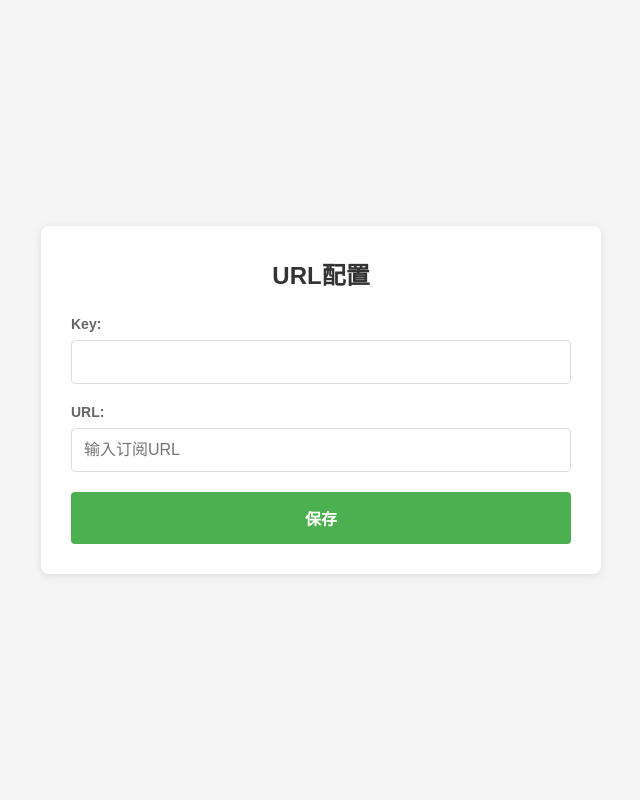
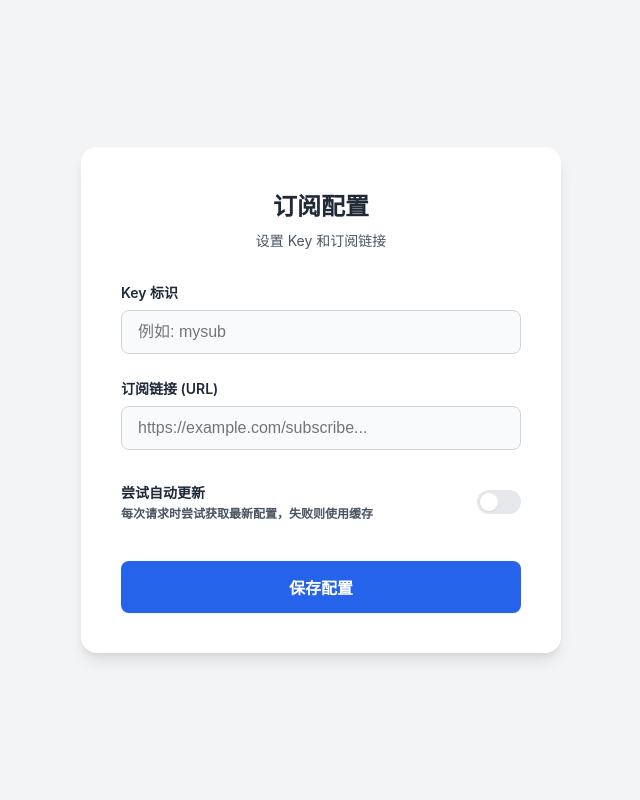
Before and after one commit to liuzhenghang/gfw-proxy-help, a Flask app: page /input in a window 1280 px wide. Shown: the whole page, without its empty margins (319-959 px from the left). Run offline with Flask 3, Linux system fonts and the light colour scheme.

Commit message:
feat(ui): 增加自动更新订阅配置选项及样式优化

```diff
--- a/app.py
+++ b/app.py
@@ -329,6 +329,7 @@ def input_page():
         key = request.form.get('key')
         url = request.form.get('url')
         response_json = request.form.get('response_json', '').lower() == 'true'
+        try_update = request.form.get('try_update', '').lower() == 'true'
 
         if not key or not url:
             if response_json:
@@ -354,7 +355,8 @@ def input_page():
                 'url': url,
                 'yaml_content': yaml_content,
                 'subscription_userinfo': subscription_userinfo,
-                'cached_time': datetime.now().isoformat()
+                'cached_time': datetime.now().isoformat(),
+                'try_update': try_update
             }
 
             set_storage_item(key, cache_data)
--- a/templates/input.html
+++ b/templates/input.html
@@ -1,125 +1,240 @@
 <!DOCTYPE html>
-<html>
+<html lang="zh-CN">
 <head>
     <meta charset="UTF-8">
     <meta name="viewport" content="width=device-width, initial-scale=1.0">
-    <title>URL配置</title>
+    <title>Clash Proxy - 订阅配置</title>
     <style>
+        :root {
+            --primary-color: #2563eb;
+            --primary-hover: #1d4ed8;
+            --bg-color: #f3f4f6;
+            --card-bg: #ffffff;
+            --text-color: #1f2937;
+            --text-secondary: #4b5563;
+            --border-color: #d1d5db;
+            --shadow: 0 10px 15px -3px rgba(0, 0, 0, 0.1), 0 4px 6px -2px rgba(0, 0, 0, 0.05);
+        }
+
         * {
             margin: 0;
             padding: 0;
             box-sizing: border-box;
         }
+
         body {
-            font-family: Arial, sans-serif;
-            max-width: 600px;
-            margin: 0 auto;
-            padding: 20px;
-            background-color: #f5f5f5;
+            font-family: -apple-system, BlinkMacSystemFont, "Segoe UI", Roboto, "Helvetica Neue", Arial, sans-serif;
+            background-color: var(--bg-color);
+            color: var(--text-color);
             min-height: 100vh;
             display: flex;
             align-items: center;
             justify-content: center;
+            padding: 20px;
         }
+
         .container {
-            background: white;
-            padding: 30px;
-            border-radius: 8px;
-            box-shadow: 0 2px 10px rgba(0,0,0,0.1);
+            background: var(--card-bg);
+            padding: 2.5rem;
+            border-radius: 1rem;
+            box-shadow: var(--shadow);
             width: 100%;
+            max-width: 480px;
         }
-        h1 {
-            color: #333;
+
+        .header {
             text-align: center;
-            margin-bottom: 25px;
-            font-size: 24px;
+            margin-bottom: 2rem;
         }
+
+        .header h1 {
+            font-size: 1.5rem;
+            font-weight: 700;
+            color: var(--text-color);
+            margin-bottom: 0.5rem;
+        }
+
+        .header p {
+            color: var(--text-secondary);
+            font-size: 0.875rem;
+        }
+
         .form-group {
-            margin-bottom: 20px;
+            margin-bottom: 1.5rem;
         }
+
         label {
             display: block;
-            margin-bottom: 8px;
-            color: #666;
-            font-weight: bold;
-            font-size: 14px;
+            margin-bottom: 0.5rem;
+            color: var(--text-color);
+            font-size: 0.875rem;
+            font-weight: 600;
         }
+
+        .input-wrapper {
+            position: relative;
+        }
+
         input[type="text"] {
             width: 100%;
-            padding: 12px;
-            border: 1px solid #ddd;
-            border-radius: 4px;
-            box-sizing: border-box;
-            font-size: 16px;
-            -webkit-appearance: none;
+            padding: 0.75rem 1rem;
+            border: 1px solid var(--border-color);
+            border-radius: 0.5rem;
+            font-size: 1rem;
+            transition: all 0.2s ease;
+            background-color: #f9fafb;
+            color: var(--text-color);
         }
+
         input[type="text"]:focus {
             outline: none;
-            border-color: #4CAF50;
+            border-color: var(--primary-color);
+            background-color: #ffffff;
+            box-shadow: 0 0 0 3px rgba(37, 99, 235, 0.1);
         }
+
+        /* Toggle Switch Styles */
+        .switch-group {
+            display: flex;
+            align-items: center;
+            justify-content: space-between;
+            margin-bottom: 2rem;
+            padding: 0.5rem 0;
+            cursor: pointer;
+        }
+
+        .switch-info {
+            display: flex;
+            flex-direction: column;
+        }
+
+        .switch-title {
+            font-weight: 600;
+            font-size: 0.875rem;
+            color: var(--text-color);
+        }
+
+        .switch-desc {
+            font-size: 0.75rem;
+            color: var(--text-secondary);
+            margin-top: 0.125rem;
+        }
+
+        .switch {
+            position: relative;
+            display: inline-block;
+            width: 44px;
+            height: 24px;
+            flex-shrink: 0;
+        }
+
+        .switch input {
+            opacity: 0;
+            width: 0;
+            height: 0;
+        }
+
+        .slider {
+            position: absolute;
+            cursor: pointer;
+            top: 0;
+            left: 0;
+            right: 0;
+            bottom: 0;
+            background-color: #e5e7eb;
+            transition: .3s;
+            border-radius: 24px;
+        }
+
+        .slider:before {
+            position: absolute;
+            content: "";
+            height: 18px;
+            width: 18px;
+            left: 3px;
+            bottom: 3px;
+            background-color: white;
+            transition: .3s;
+            border-radius: 50%;
+            box-shadow: 0 1px 2px 0 rgba(0, 0, 0, 0.05);
+        }
+
+        input:checked + .slider {
+            background-color: var(--primary-color);
+        }
+
+        input:focus + .slider {
+            box-shadow: 0 0 0 2px rgba(37, 99, 235, 0.2);
+        }
+
+        input:checked + .slider:before {
+            transform: translateX(20px);
+        }
+
         button {
             width: 100%;
-            padding: 14px;
-            background-color: #4CAF50;
+            padding: 0.875rem;
+            background-color: var(--primary-color);
             color: white;
             border: none;
-            border-radius: 4px;
+            border-radius: 0.5rem;
             cursor: pointer;
-            font-size: 16px;
-            font-weight: bold;
-            -webkit-appearance: none;
-            touch-action: manipulation;
-        }
-        button:hover {
-            background-color: #45a049;
-        }
-        button:active {
-            background-color: #3d8b40;
+            font-size: 1rem;
+            font-weight: 600;
+            transition: all 0.2s;
+            box-shadow: 0 1px 2px 0 rgba(0, 0, 0, 0.05);
         }
 
-        @media (max-width: 768px) {
-            body {
-                padding: 15px;
-            }
-            .container {
-                padding: 20px;
-            }
-            h1 {
-                font-size: 20px;
-                margin-bottom: 20px;
-            }
-            input[type="text"] {
-                font-size: 16px;
-                padding: 12px;
-            }
+        button:hover {
+            background-color: var(--primary-hover);
+            transform: translateY(-1px);
         }
 
-        @media (max-width: 480px) {
-            body {
-                padding: 10px;
-            }
+        button:active {
+            transform: translateY(0);
+        }
+
+        @media (max-width: 640px) {
             .container {
-                padding: 15px;
-            }
-            h1 {
-                font-size: 18px;
+                padding: 1.5rem;
             }
         }
     </style>
 </head>
 <body>
     <div class="container">
-        <h1>URL配置</h1>
+        <div class="header">
+            <h1>订阅配置</h1>
+            <p>设置 Key 和订阅链接</p>
+        </div>
+
         <form method="POST">
             <div class="form-group">
-                <label for="key">Key:</label>
-                <input type="text" id="key" name="key" value="{{ key }}" required>
+                <label for="key">Key 标识</label>
+                <div class="input-wrapper">
+                    <input type="text" id="key" name="key" value="{{ key }}" placeholder="例如: mysub" required autocomplete="off">
+                </div>
             </div>
+
             <div class="form-group">
-                <label for="url">URL:</label>
-                <input type="text" id="url" name="url" placeholder="输入订阅URL" required>
+                <label for="url">订阅链接 (URL)</label>
+                <div class="input-wrapper">
+                    <input type="text" id="url" name="url" placeholder="https://example.com/subscribe..." required autocomplete="off">
+                </div>
             </div>
-            <button type="submit">保存</button>
+
+            <label class="switch-group" for="try_update">
+                <div class="switch-info">
+                    <span class="switch-title">尝试自动更新</span>
+                    <span class="switch-desc">每次请求时尝试获取最新配置，失败则使用缓存</span>
+                </div>
+                <div class="switch">
+                    <input type="checkbox" id="try_update" name="try_update" value="true">
+                    <span class="slider"></span>
+                </div>
+            </label>
+
+            <button type="submit">保存配置</button>
         </form>
     </div>
 </body>
```
Also changed, not shown: subscription_manager.py (+45 -1 lines).
